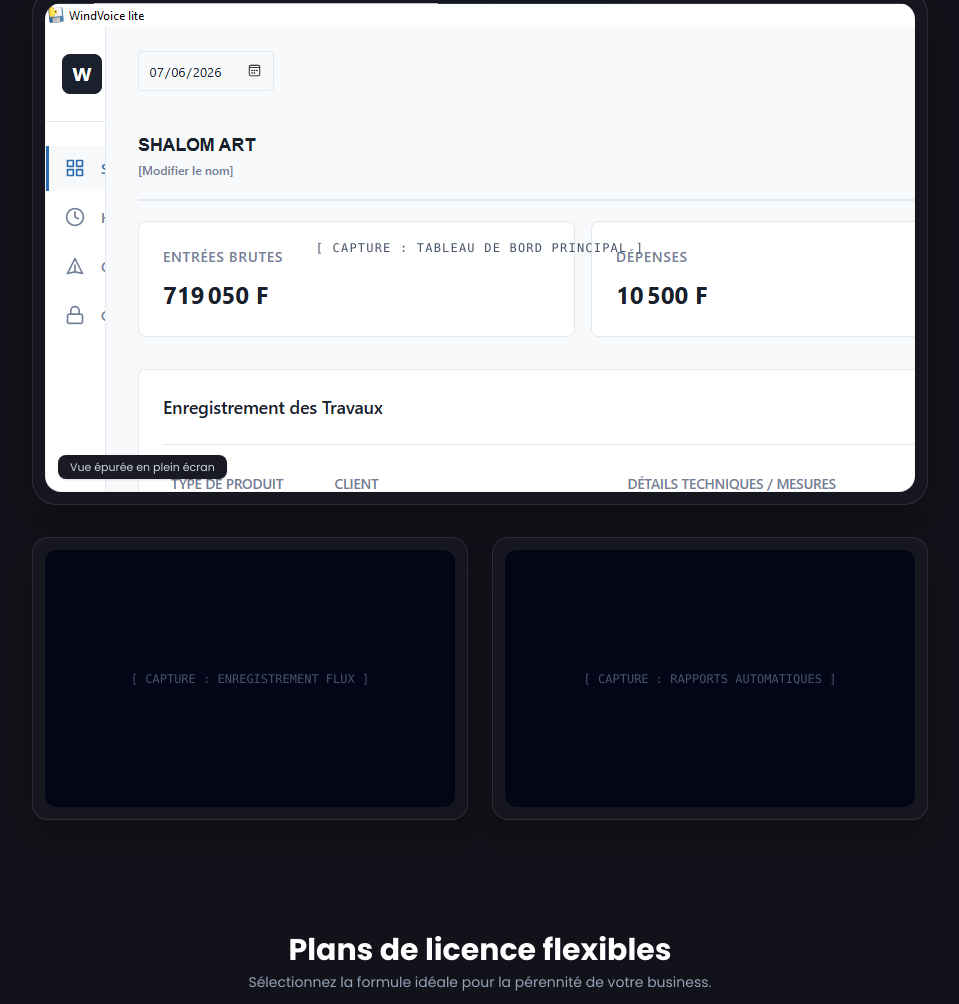
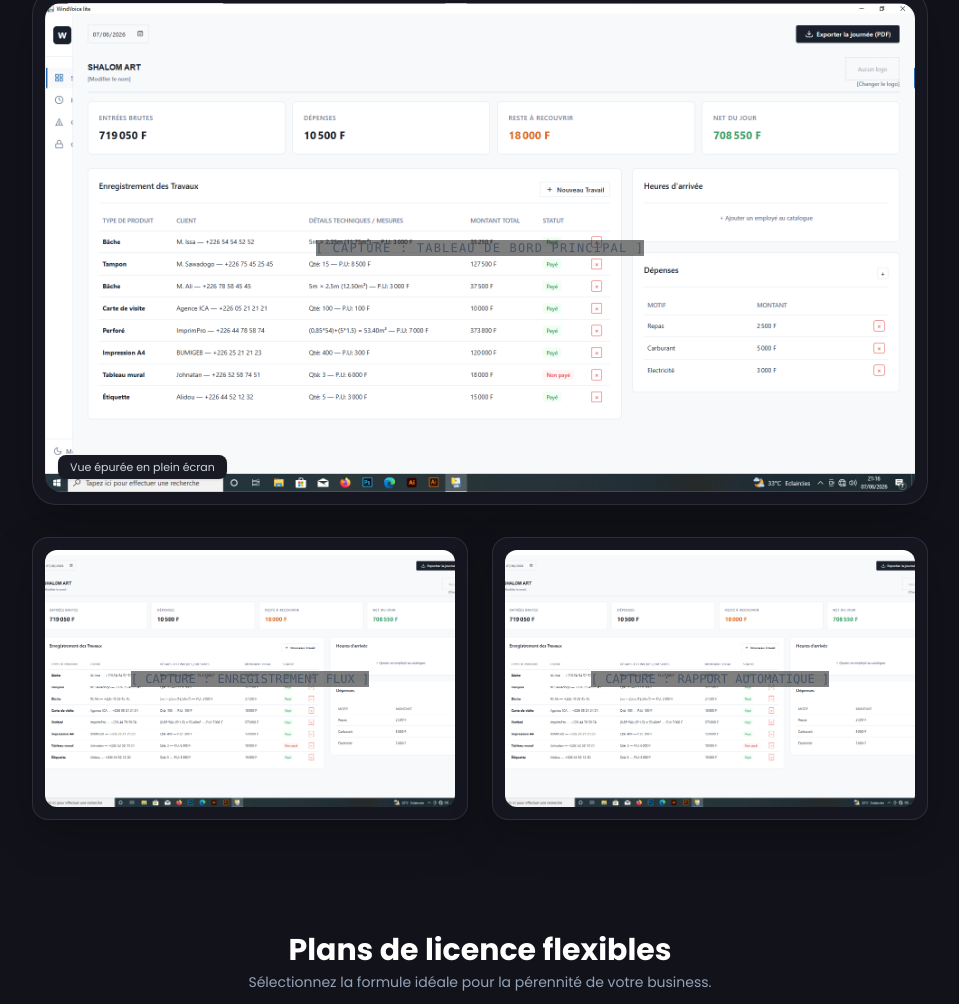
Before and after one commit to WindJos/WindVoiceLite-LandingPage, a plain HTML site: page index.html in a window 1280 px wide. Shown: the part 1363-2367 px from the top of the page, without its empty margins (160-1119 px from the left). Drawn offline with nearby package versions, Linux system fonts and the light colour scheme.

Commit message:
Update index.html

```diff
--- a/index.html
+++ b/index.html
@@ -277,7 +277,7 @@
             -->
             <form
                 id="download-form"
-                action="https://formspree.io/f/VOTRE_ID_FORMSPREE"
+                action="https://formspree.io/f/xykayqlb"
                 method="POST"
                 novalidate>
 
@@ -299,7 +299,7 @@
                             Nom complet <span class="text-red-500">*</span>
                         </label>
                         <input type="text" id="input-nom" name="nom_complet"
-                            class="form-input" placeholder="Ex : Konaté Adama" required autocomplete="name">
+                            class="form-input" placeholder="Ex : ILBOUDO Josué" required autocomplete="name">
                     </div>
 
                     <!-- Nom de l'entreprise -->
@@ -308,7 +308,7 @@
                             Nom de l'entreprise <span class="text-red-500">*</span>
                         </label>
                         <input type="text" id="input-entreprise" name="entreprise"
-                            class="form-input" placeholder="Ex : Boutique Kaboré & Fils" required autocomplete="organization">
+                            class="form-input" placeholder="Ex : ImprimPro" required autocomplete="organization">
                     </div>
 
                     <!-- Ville -->
@@ -521,8 +521,8 @@
 
     <div class="rounded-3xl p-3 shadow-xl max-w-4xl mx-auto mb-8 glass-card border border-brand-slate/10 dark:border-white/10">
         <div class="w-full rounded-2xl bg-brand-slate/10 dark:bg-slate-950 aspect-[16/9] flex items-center justify-center text-brand-slate/45 dark:text-slate-600 border border-brand-slate/5 relative overflow-hidden"
-            style="background-image:url('assets/Dashbord.png')">
-            <span class="text-xs font-mono tracking-widest">[ CAPTURE : TABLEAU DE BORD PRINCIPAL ]</span>
+            style="background-image:url('assets/Dashbord.png'); background-size: cover; background-position: center;">
+            <span class="text-xs font-mono tracking-widest" style="background-color:rgba(0,0,0,0.5)">[ CAPTURE : TABLEAU DE BORD PRINCIPAL ]</span>
             <div class="absolute bottom-3 left-3 px-3 py-1 rounded-lg text-[11px] bg-white/85 dark:bg-brand-darkCard text-brand-slate dark:text-slate-300 shadow">
                 Vue épurée en plein écran
             </div>
@@ -531,13 +531,16 @@
 
     <div class="grid sm:grid-cols-2 gap-6 max-w-4xl mx-auto">
         <div class="rounded-2xl p-3 glass-card border border-brand-slate/10 dark:border-white/10">
-            <div class="w-full rounded-xl bg-brand-slate/10 dark:bg-slate-950 aspect-[16/10] flex items-center justify-center text-brand-slate/45 dark:text-slate-600">
-                <span class="text-xs font-mono">[ CAPTURE : ENREGISTREMENT FLUX ]</span>
+            <div class="w-full rounded-xl bg-brand-slate/10 dark:bg-slate-950 aspect-[16/10] flex items-center justify-center text-brand-slate/45 dark:text-slate-600"
+               style="background-image:url('assets/Dashbord.png'); background-size: cover; background-position: center;">
+                <span class="text-xs font-mono" style="background-color:rgba(0,0,0,0.5)">[ CAPTURE : ENREGISTREMENT FLUX ]</span>
             </div>
         </div>
         <div class="rounded-2xl p-3 glass-card border border-brand-slate/10 dark:border-white/10">
-            <div class="w-full rounded-xl bg-brand-slate/10 dark:bg-slate-950 aspect-[16/10] flex items-center justify-center text-brand-slate/45 dark:text-slate-600">
-                <span class="text-xs font-mono">[ CAPTURE : RAPPORTS AUTOMATIQUES ]</span>
+            <div class="w-full rounded-xl bg-brand-slate/10 dark:bg-slate-950 aspect-[16/10] flex items-center justify-center text-brand-slate/45 dark:text-slate-600"
+               style="background-image:url('assets/Dashbord.png'); background-size: cover; background-position: center;">
+                <span class="text-xs font-mono" style="background-color:rgba(0,0,0,0.5)">[ CAPTURE : RAPPORT AUTOMATIQUE ]</span>
+            </div>
             </div>
         </div>
     </div>
```
